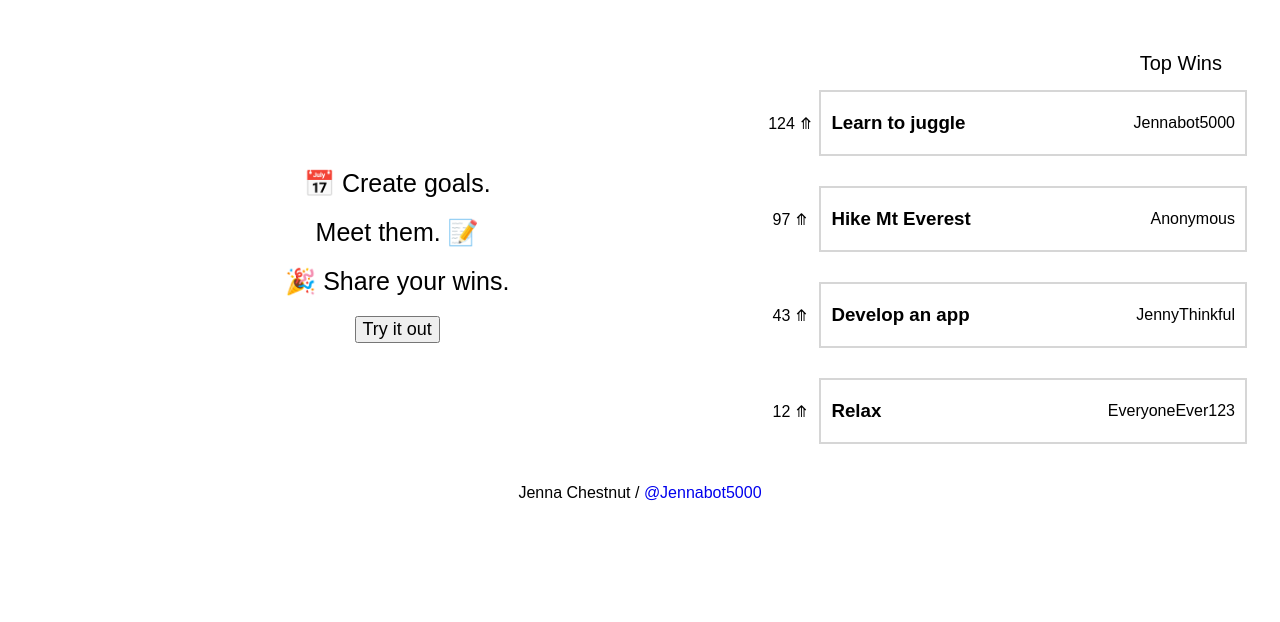
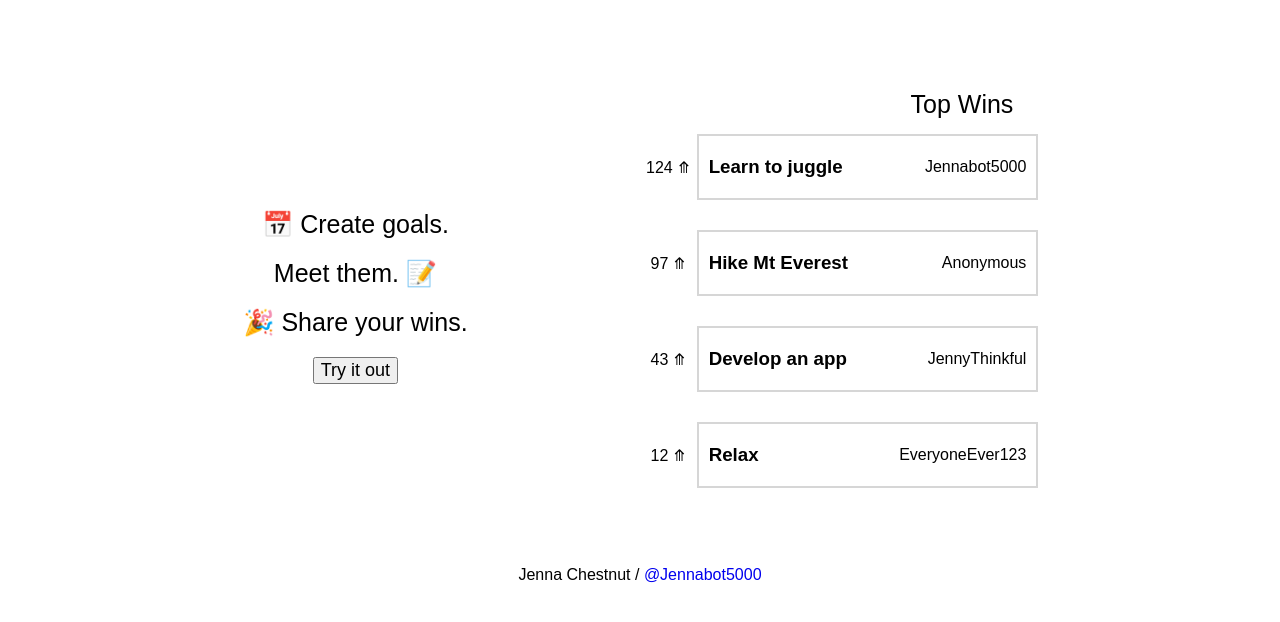
Before and after one commit to jenna-chestnut/nspired-wireframe, a plain HTML site: page index.html in a window 1280 px wide. Shown: the part 108-730 px from the top of the page. Drawn offline with Linux system fonts and the light colour scheme.

Commit message:
proposal ready

```diff
--- a/styles/landing-page.css
+++ b/styles/landing-page.css
@@ -15,9 +15,13 @@
     font-size: 18px;
 }
 
+.win-list {
+    width: 70%;
+}
+
 .win-list p {
     text-align: right;
-    font-size: 20px;
+    font-size: 25px;
     margin: 0 25px;
 }
 
@@ -35,7 +39,7 @@
 }
 
 .item-plus {
-    flex: 1.5;
+    flex: 1;
     display: flex;
     align-items: center;
     justify-content: center;
--- a/styles/styles.css
+++ b/styles/styles.css
@@ -94,4 +94,7 @@ h2 {
     header {
         margin-top: 0;
     }
+    main {
+        padding: 3%;
+    }
 }
```
